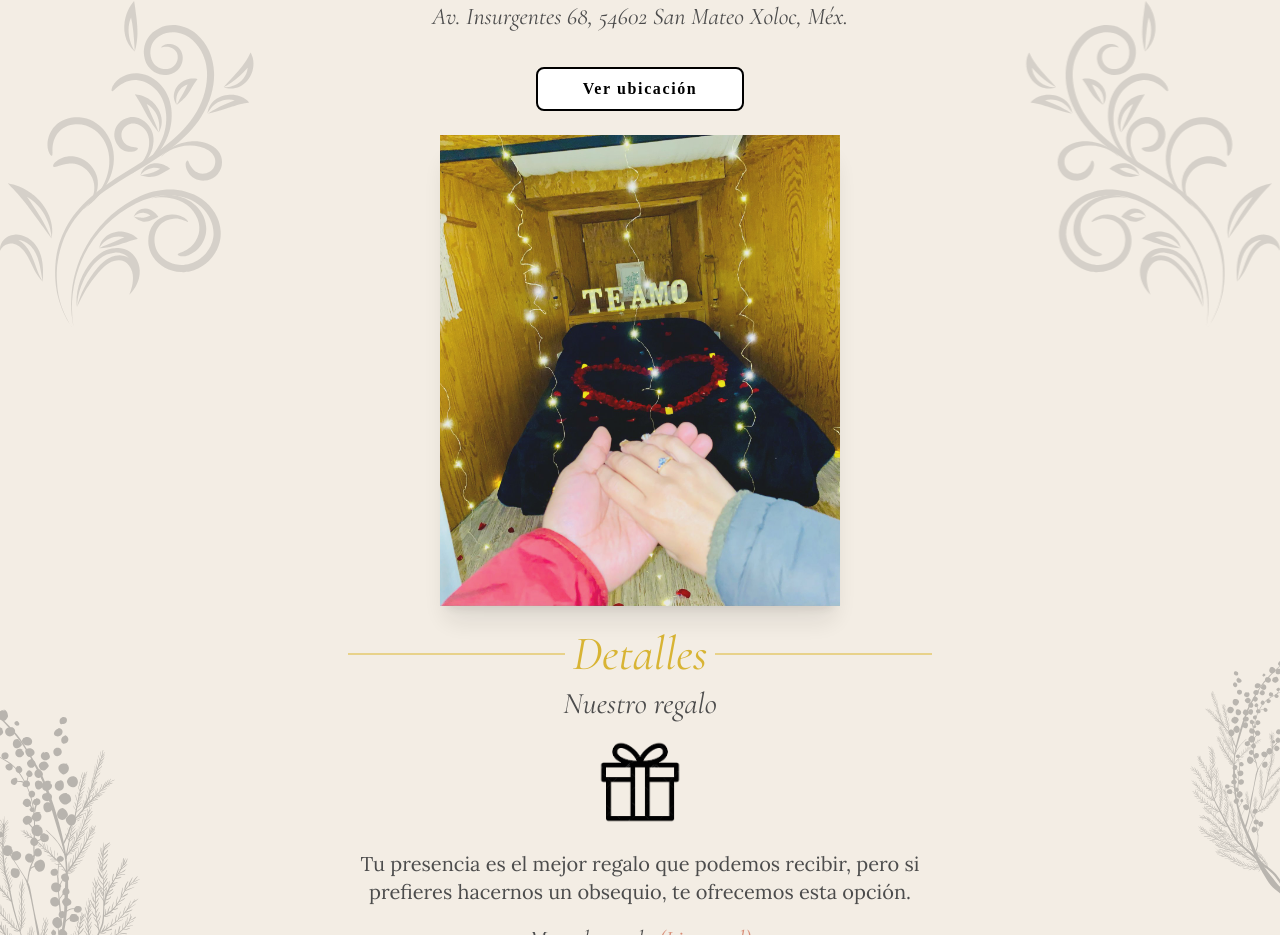
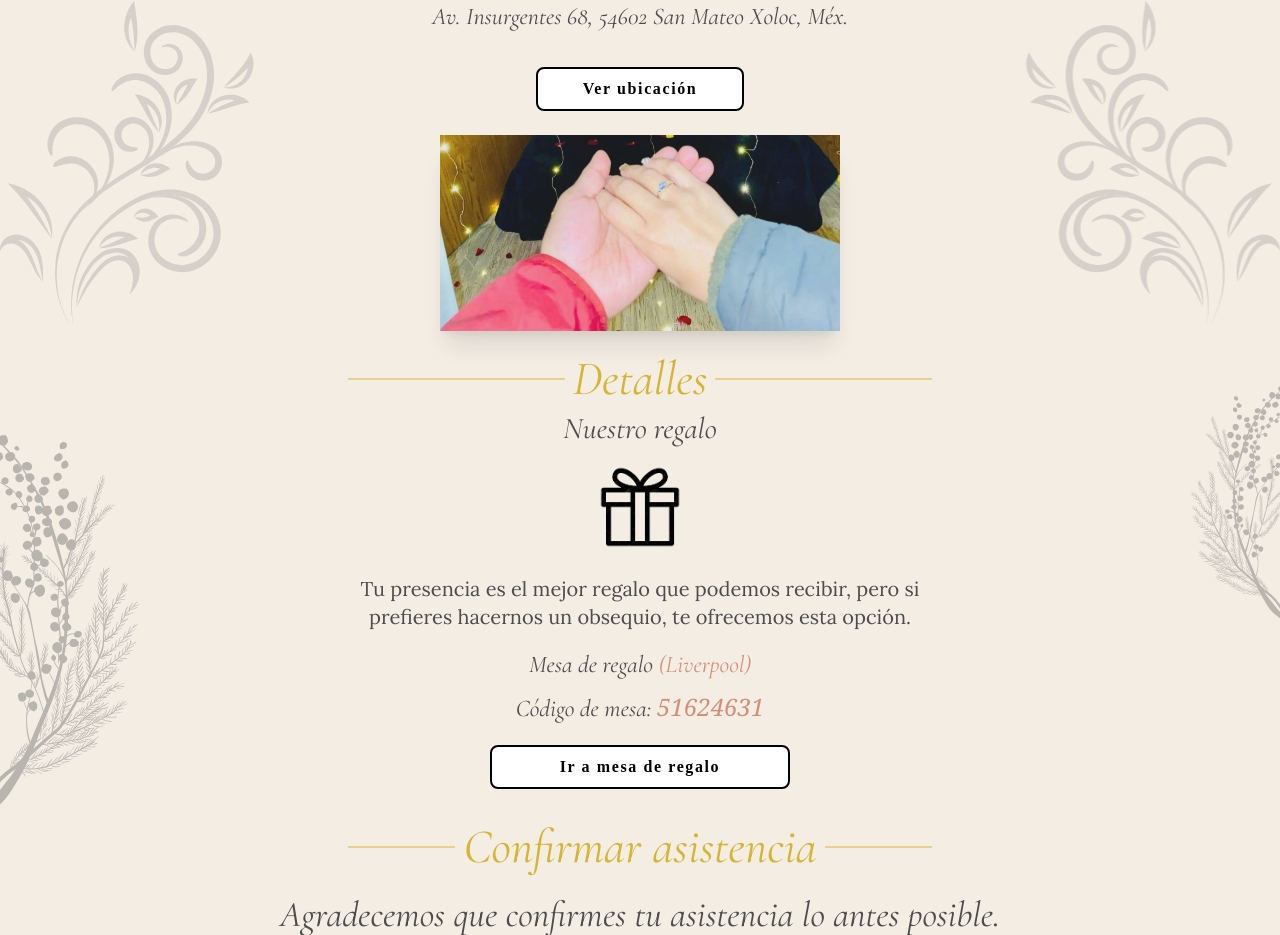
Before and after one commit to ByDeigo/BodaKarenBernardo, a React (Vite) app in the folder KB-Boda/: page / in a window 1280 px wide. Shown: the part 1471-2406 px from the top of the page. Built offline with nearby package versions, Linux system fonts and the light colour scheme; a web font is replaced by a local one.

Commit message:
Cambios a las fotos

```diff
--- a/KB-Boda/src/Components/Location.jsx
+++ b/KB-Boda/src/Components/Location.jsx
@@ -22,7 +22,7 @@ export default function Location() {
                 </a>
 
                 <img
-                    src="images\CompromisoIMG2.jpg"
+                    src="\images\ImagenCompromiso.jpg"
                     className="w-full max-w-[400px] z-10 shadow-xl opacity-90 brightness-95"
                 />
 
```
Also changed, not shown: KB-Boda/public/images/CompromisoIMG2.jpg (deleted), KB-Boda/public/images/ImagenCompromiso.jpg (added).
